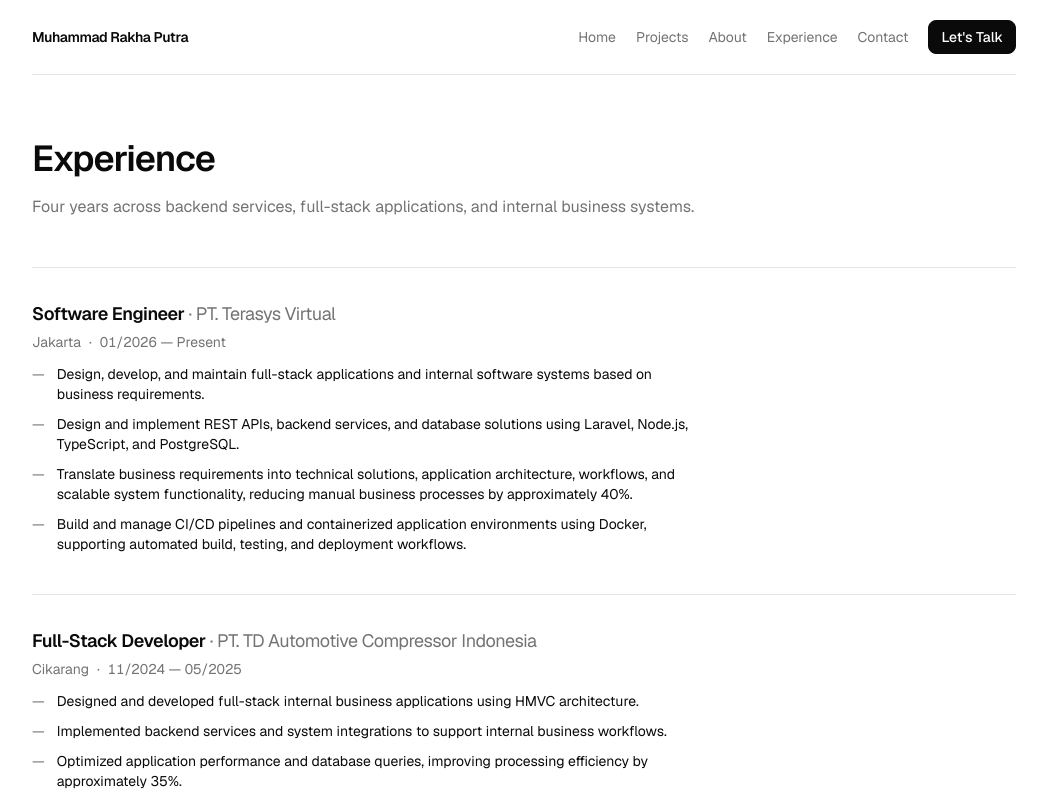
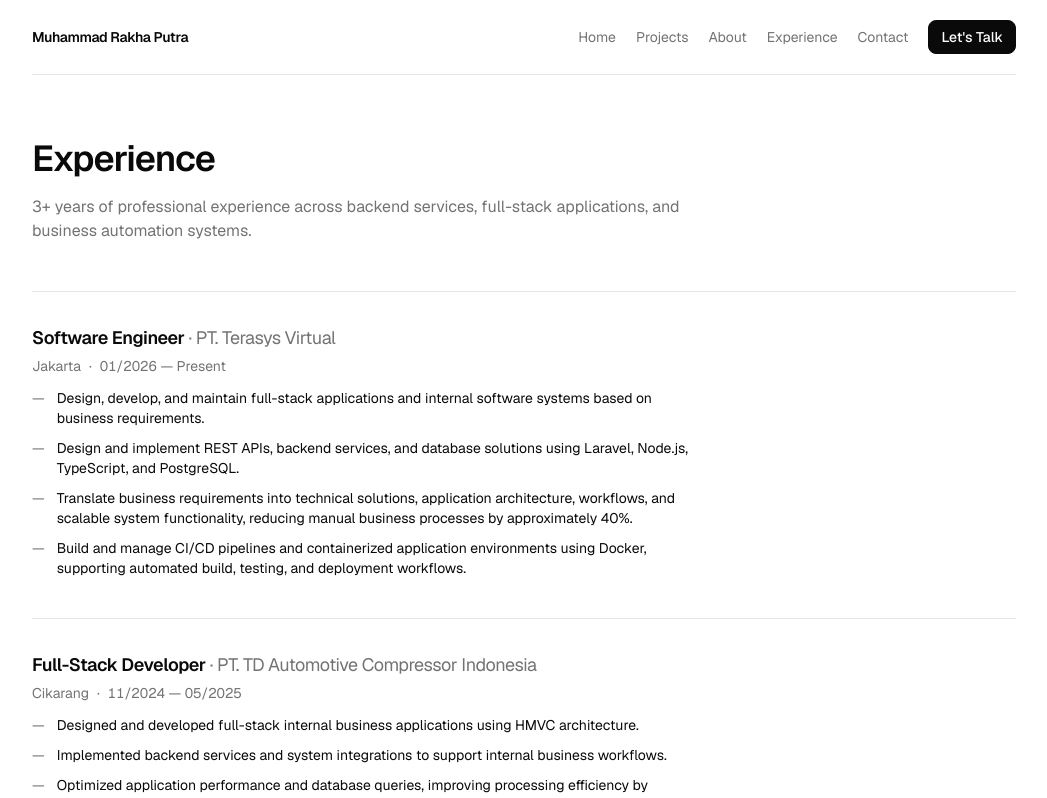
Before and after one commit to MuhRakhaP/rakha, a Next.js app: page /experience in a window 1280 px wide. Shown: the top 798 px of the page, without its empty margins (116-1163 px from the left). Built offline with nearby package versions, Linux system fonts and the light colour scheme.

Commit message:
fix: align experience tagline with CV wording
Replaced the derived "Four years" claim on /experience with the CV's own
"3+ years of professional experience" wording.

```diff
--- a/app/experience/page.tsx
+++ b/app/experience/page.tsx
@@ -17,8 +17,8 @@ export default function ExperiencePage() {
           Experience
         </h1>
         <p className="max-w-2xl text-muted-foreground">
-          Four years across backend services, full-stack applications, and
-          internal business systems.
+          3+ years of professional experience across backend services, full-stack
+          applications, and business automation systems.
         </p>
       </header>
 
```
